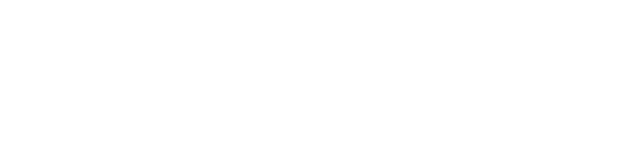
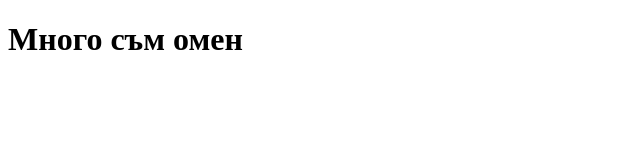
Before and after one commit to a40o/Forum, a plain HTML site: page home.html in a window 1280 px wide. Shown: the whole page, without its empty margins (0-640 px from the left). Drawn offline with Linux system fonts and the light colour scheme.

Commit message:
Update home.html

```diff
--- a/home.html
+++ b/home.html
@@ -4,6 +4,6 @@
         <title>Forum</title>
     </head>
     <body>
-
+        <h1>Много съм омен </h1>
     </body>
 </html>
```
